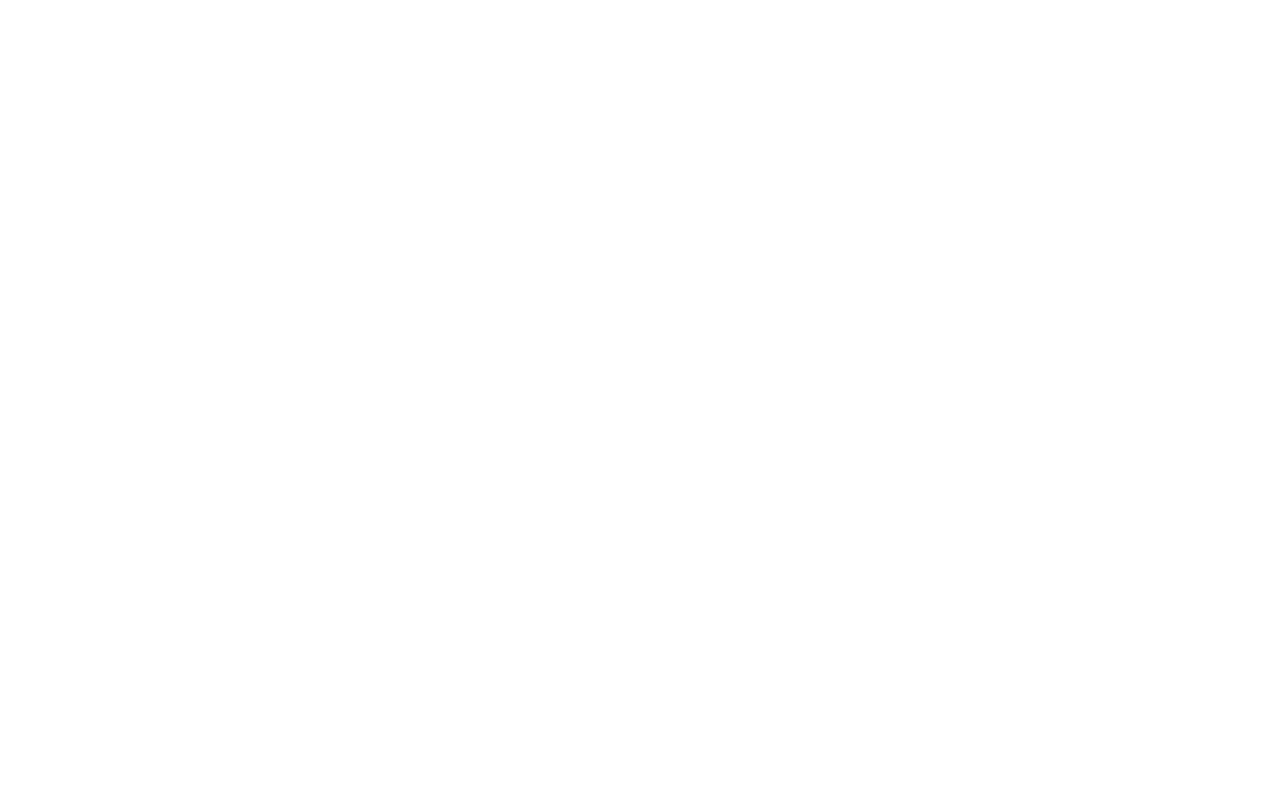
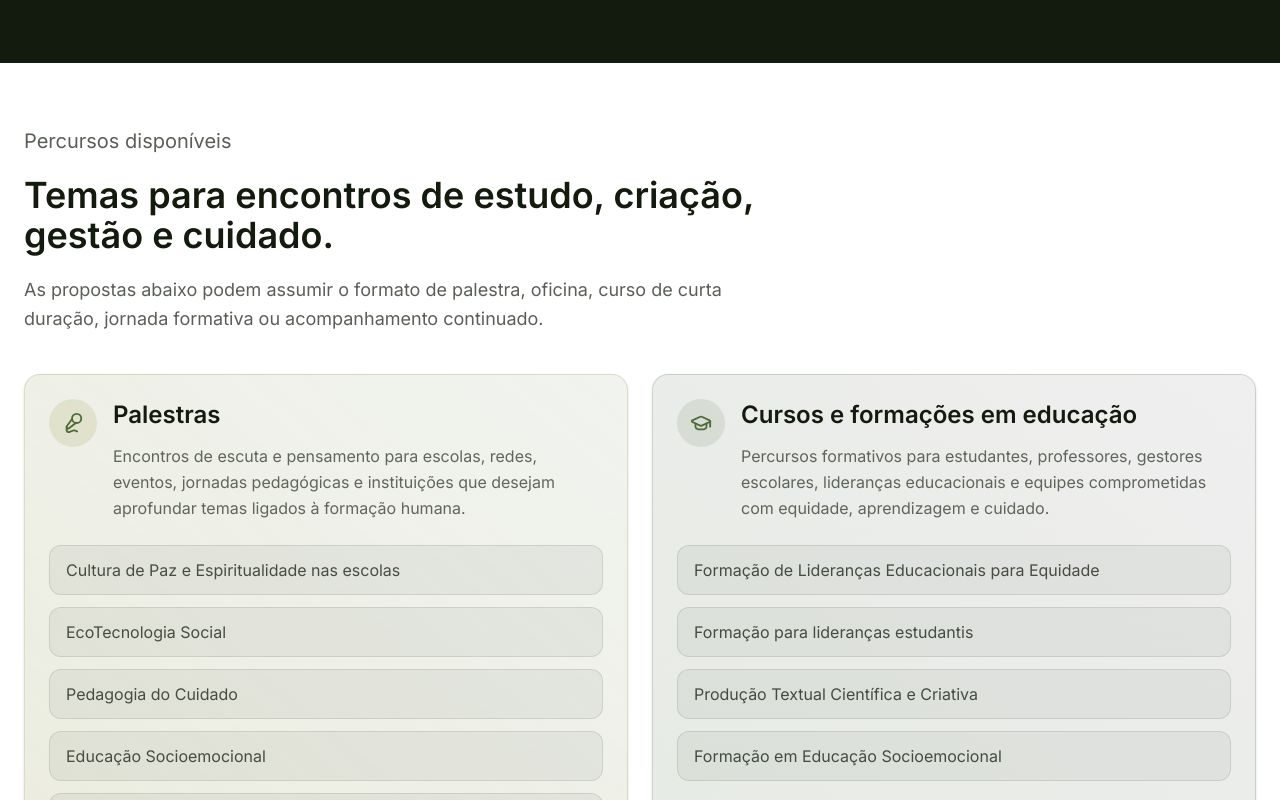
Before and after one commit to Devitu-dev/rinardomesquita, a Next.js app: page /formacoes in a window 1280 px wide. Before the commit this address had no page. Shown: the part 500-1300 px from the top of the page. Before the commit the page ends 800 px from the top, so only its background shows below. Built offline with nearby package versions, Linux system fonts and the light colour scheme.

Commit message:
feat: adiciona nova página de formações com seções de ofertas e princípios

```diff
--- /dev/null
+++ b/app/formacoes/page.tsx
@@ -0,0 +1,210 @@
+import {
+  ArrowLeft,
+  BookOpenText,
+  GraduationCap,
+  HeartHandshake,
+  Leaf,
+  Mic2,
+  PenLine,
+  Theater,
+  UsersRound,
+} from 'lucide-react';
+import Link from 'next/link';
+
+const offerings = [
+  {
+    title: 'Palestras',
+    description:
+      'Encontros de escuta e pensamento para escolas, redes, eventos, jornadas pedagógicas e instituições que desejam aprofundar temas ligados à formação humana.',
+    icon: Mic2,
+    surfaceClass: 'border-secondary/25 bg-linear-40 from-secondary/20 to-primary/8',
+    iconClass: 'bg-secondary/18 text-primary',
+    items: [
+      'Cultura de Paz e Espiritualidade nas escolas',
+      'EcoTecnologia Social',
+      'Pedagogia do Cuidado',
+      'Educação Socioemocional',
+      'Gestão Escolar para Equidade',
+      'Educação Dialógica na formação docente',
+      'Docência no século XXI: por uma pedagogia do cuidado e do encontro',
+    ],
+  },
+  {
+    title: 'Cursos e formações em educação',
+    description:
+      'Percursos formativos para estudantes, professores, gestores escolares, lideranças educacionais e equipes comprometidas com equidade, aprendizagem e cuidado.',
+    icon: GraduationCap,
+    surfaceClass: 'border-primary/20 bg-linear-40 from-primary/14 to-gray/80',
+    iconClass: 'bg-primary/12 text-primary',
+    items: [
+      'Formação de Lideranças Educacionais para Equidade',
+      'Formação para lideranças estudantis',
+      'Produção Textual Científica e Criativa',
+      'Formação em Educação Socioemocional',
+    ],
+  },
+  {
+    title: 'Cursos e formações em artes',
+    description:
+      'Experiências que aproximam corpo, voz, escrita, cena, criação e convivência, valorizando a arte como prática formativa e comunitária.',
+    icon: Theater,
+    surfaceClass: 'border-black/10 bg-linear-40 from-black/8 to-secondary/16',
+    iconClass: 'bg-black/8 text-black',
+    items: [
+      'Preparação Técnica para Atores: voz, corpo e interações cênicas',
+      'Escrita criativa',
+      'Relações humanas no ambiente profissional',
+    ],
+  },
+  {
+    title: 'Cursos e formações em espiritualidade',
+    description:
+      'Vivências e estudos sobre espiritualidade eco-relacional, práticas corporais integrativas e cuidado com a vida em suas dimensões pessoais, comunitárias e ambientais.',
+    icon: Leaf,
+    surfaceClass: 'border-primary/15 bg-linear-40 from-primary/10 to-secondary/22',
+    iconClass: 'bg-secondary/16 text-primary',
+    items: ['Espiritualidade Eco-Relacional: teoria e práticas corporais integrativas relacionais'],
+  },
+];
+
+const principles = [
+  {
+    title: 'Educação pública e equidade',
+    description:
+      'A formação parte do compromisso com o direito à aprendizagem, a gestão democrática, a pesquisa e o fortalecimento de redes educacionais.',
+    icon: BookOpenText,
+  },
+  {
+    title: 'Cuidado e presença',
+    description:
+      'Cada proposta cultiva escuta, vínculo, diálogo e responsabilidade com as pessoas, seus territórios e seus modos de aprender.',
+    icon: HeartHandshake,
+  },
+  {
+    title: 'Arte, corpo e palavra',
+    description:
+      'As experiências podem integrar leitura, escrita, cena, voz, movimento e criação como caminhos de expressão e reflexão.',
+    icon: PenLine,
+  },
+  {
+    title: 'Formação de coletivos',
+    description:
+      'Os percursos podem ser adaptados para equipes escolares, lideranças estudantis, agentes culturais, comunidades e instituições.',
+    icon: UsersRound,
+  },
+];
+
+function Formacoes() {
+  return (
+    <main className="pt-20">
+      <section className="bg-black px-6 py-16 text-white">
+        <div className="max-w-360 mx-auto space-y-10">
+          <Link href="/#sobre" className="flex items-center gap-3 text-secondary transition hover:opacity-80">
+            <ArrowLeft size={20} aria-hidden="true" />
+            <span>voltar</span>
+          </Link>
+          <div className="space-y-6">
+            <span className="block text-xl text-secondary">Contratação</span>
+            <h1 className="text-4xl font-semibold leading-tight md:text-6xl">
+              Palestras, cursos e formações para instituições, redes e comunidades.
+            </h1>
+            <p className="text-lg leading-relaxed text-white/70 md:text-xl">
+              Propostas formativas que articulam educação, gestão pública, arte, cultura, espiritualidade
+              eco-relacional, filosofia, cuidado e formação humana integral.
+            </p>
+          </div>
+        </div>
+      </section>
+
+      <section className="bg-white px-6 py-16">
+        <div className="max-w-360 mx-auto space-y-10">
+          <div className="max-w-3xl space-y-5">
+            <span className="block text-xl text-black/70">Percursos disponíveis</span>
+            <h2 className="text-3xl font-semibold text-black md:text-4xl">
+              Temas para encontros de estudo, criação, gestão e cuidado.
+            </h2>
+            <p className="text-lg leading-relaxed text-black/70">
+              As propostas abaixo podem assumir o formato de palestra, oficina, curso de curta duração, jornada
+              formativa ou acompanhamento continuado.
+            </p>
+          </div>
+
+          <div className="grid gap-6 lg:grid-cols-2">
+            {offerings.map(({ title, description, icon: Icon, surfaceClass, iconClass, items }) => (
+              <article key={title} className={`rounded-2xl border p-6 shadow-sm ${surfaceClass}`}>
+                <div className="flex items-start gap-4">
+                  <div className={`flex h-12 w-12 shrink-0 items-center justify-center rounded-full ${iconClass}`}>
+                    <Icon size={22} aria-hidden="true" />
+                  </div>
+                  <div className="space-y-3">
+                    <h3 className="text-2xl font-semibold text-black">{title}</h3>
+                    <p className="text-base leading-relaxed text-black/65">{description}</p>
+                  </div>
+                </div>
+
+                <ul className="mt-6 space-y-3">
+                  {items.map((item) => (
+                    <li
+                      key={item}
+                      className="rounded-xl border border-black/10 bg-black/5 px-4 py-3 text-base text-black/75">
+                      {item}
+                    </li>
+                  ))}
+                </ul>
+              </article>
+            ))}
+          </div>
+        </div>
+      </section>
+
+      <section className="bg-gray/40 px-6 py-16">
+        <div className="max-w-360 mx-auto grid gap-10 lg:grid-cols-[0.8fr_1.2fr]">
+          <div className="space-y-5">
+            <span className="block text-xl text-black/70">Fundamentos</span>
+            <h2 className="text-3xl font-semibold text-black md:text-4xl">
+              Uma formação que nasce do encontro entre pensamento e experiência.
+            </h2>
+            <p className="text-lg leading-relaxed text-black/70">
+              O trabalho formativo valoriza competências criativas, relacionais, socioemocionais, críticas e reflexivas,
+              em diálogo com Educação Biocêntrica, Perspectiva Eco-Relacional, Pedagogia do Cuidado e educação
+              dialógica.
+            </p>
+          </div>
+
+          <div className="grid gap-4 sm:grid-cols-2">
+            {principles.map(({ title, description, icon: Icon }) => (
+              <article key={title} className="rounded-2xl border border-gray bg-white p-5">
+                <div className="mb-5 flex h-11 w-11 items-center justify-center rounded-full bg-gray text-primary">
+                  <Icon size={20} aria-hidden="true" />
+                </div>
+                <h3 className="text-xl font-semibold text-black">{title}</h3>
+                <p className="mt-3 text-base leading-relaxed text-black/65">{description}</p>
+              </article>
+            ))}
+          </div>
+        </div>
+      </section>
+
+      <section className="bg-black px-6 py-16 text-white">
+        <div className="max-w-360 mx-auto flex flex-wrap items-center justify-between gap-8">
+          <div className="max-w-2xl space-y-4">
+            <span className="block text-xl text-secondary">Convite</span>
+            <h2 className="text-3xl font-semibold md:text-4xl">Construir uma proposta formativa em diálogo.</h2>
+            <p className="text-lg leading-relaxed text-white/70">
+              Para contratação, o primeiro passo é uma conversa sobre o público, o território, os objetivos do encontro
+              e o tempo disponível para a experiência.
+            </p>
+          </div>
+
+          <Link
+            href="/#contato"
+            className="inline-flex items-center justify-center rounded-2xl bg-secondary px-6 py-4 text-lg font-medium text-black transition hover:bg-secondary/85 max-sm:w-full">
+            Conversar sobre formação
+          </Link>
+        </div>
+      </section>
+    </main>
+  );
+}
+
+export default Formacoes;
```
